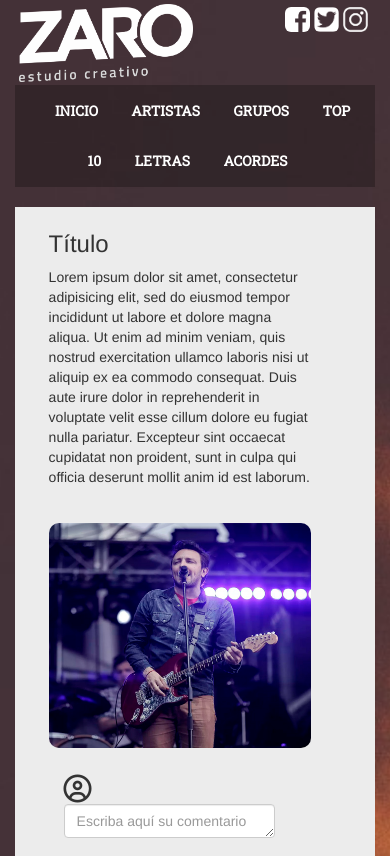
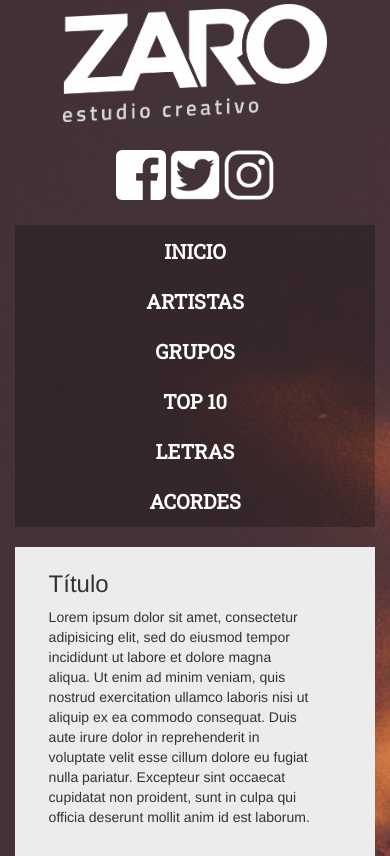
Before and after one commit to lautarocarnaval/examenframeworks, a plain HTML site: page BLOG MÚSICA - Bootstrap/index.html in a window 390 px wide. Shown: the top 856 px of the page. Drawn offline with Linux system fonts and the light colour scheme.

Commit message:
Acomodando Responsive - Versión Final Bootstrap

```diff
--- a/BLOG MÚSICA - Bootstrap/css/style.css
+++ b/BLOG MÚSICA - Bootstrap/css/style.css
@@ -9,18 +9,15 @@ body {
 }
 .encabezado {
 	max-height: 15%;
-	margin-bottom: 20px;
+	padding: 0px !important;
 }
 .logo {
 	padding: 1%;
-	text-align: center;
 }
 .img-logo {
 	width: 75%;
-	float: left;
 }
 .redes {
-	float: right;
 	margin: 2%;
 }
 .img-social {
@@ -32,6 +29,7 @@ body {
 	font-family: Roboto Slab;
 	font-weight: 600;
 	border-radius: 0px;
+	padding: 0px !important;
 }
 .navegacion > a {
 	color: #fff;
@@ -58,3 +56,21 @@ body {
 	margin: 10% 0%;
 	border-radius: 10px;
 }
+
+
+@media (max-width: 784px) {
+	.derecha {
+		display: none !important;
+	}
+	.img-social {
+	width: 50px;
+	height: 50px;
+	margin: 25px 0px;
+	}
+	.redes {
+		margin: 0px !important;
+	}
+	.navegacion {
+		font-size: 20px;
+	}
+}
--- a/BLOG MÚSICA - Bootstrap/index.html
+++ b/BLOG MÚSICA - Bootstrap/index.html
@@ -13,22 +13,22 @@
 </head>
 <body>
 	<div class="col-12 container">
-		<div class="col-12 encabezado">
-			<div class="logo col-lg-2 col-md-2 col-sm-8 col-xs-8">
-				<a href="index.html"><img src="img/logo-web.png" class="img-logo col-sm-offset-3 col-sx-offset-3"></a>
+		<div class="col-lg-12 col-md-12 col-sm-12 col-xs-12 encabezado">
+			<div class="logo col-lg-2 col-md-2 col-sm-12 col-xs-12 text-center">
+				<a href="index.html"><img src="img/logo-web.png" class="img-logo"></a>
 			</div>
-			<div class="redes col-10">
+			<div class="redes col-lg-2 col-md-2 col-sm-12 col-xs-12 col-lg-push-8 col-md-push-8 text-center">
 				<a href="http://facebook.com"><img src="img/facebook.png" class="img-rounded img-social"></a>
 				<a href="http://twitter.com"><img src="img/Twitter-Logo.png" class="img-rounded img-social"></a>
 				<a href="http://instagram.com"><img src="img/instagram-logo-white.png" class="img-rounded img-social"></a>
 			</div>
 			<nav class="navegacion col-lg-12 col-md-12 col-sm-12 col-xs-12 navegacion navbar text-center align-middle">
-				<a href="index.html" class="col-lg-2 col-sm-2">INICIO</a>
-				<a href="index.html" class="col-lg-2 col-sm-2">ARTISTAS</a>
-				<a href="index.html" class="col-lg-2 col-sm-2">GRUPOS</a>
-				<a href="index.html" class="col-lg-2 col-sm-2">TOP 10</a>
-				<a href="index.html" class="col-lg-2 col-sm-2">LETRAS</a>
-				<a href="index.html" class="col-lg-2 col-sm-2">ACORDES</a>
+				<a href="index.html" class="col-lg-2 col-md-2 col-sm-12 col-xs-12">INICIO</a>
+				<a href="#" class="col-lg-2 col-md-2 col-sm-12 col-xs-12">ARTISTAS</a>
+				<a href="#" class="col-lg-2 col-md-2 col-sm-12 col-xs-12">GRUPOS</a>
+				<a href="#" class="col-lg-2 col-md-2 col-sm-12 col-xs-12">TOP 10</a>
+				<a href="#" class="col-lg-2 col-md-2 col-sm-12 col-xs-12">LETRAS</a>
+				<a href="#" class="col-lg-2 col-md-2 col-sm-12 col-xs-12">ACORDES</a>
 			</nav>
 		</div>
 
```
